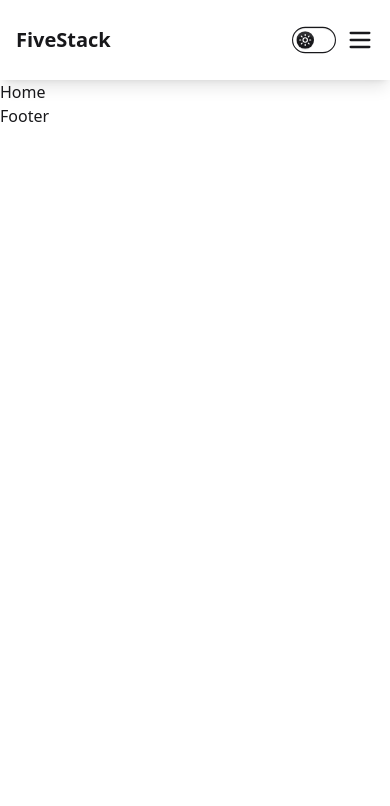
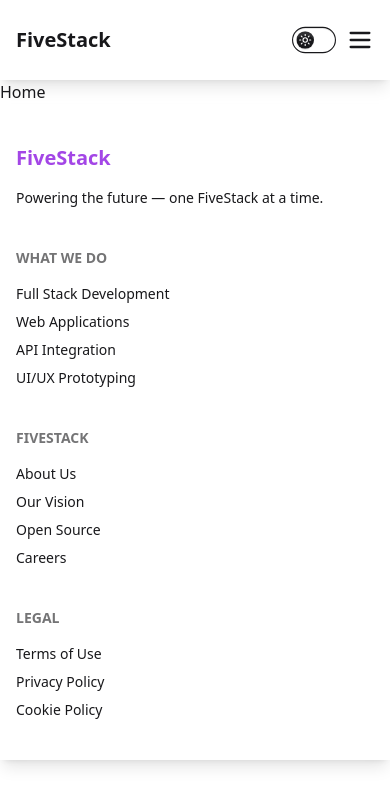
Before and after one commit to JOSEPH-Inalegwu/fivestackdev, a React (Vite) app: page / in a window 390 px wide. Shown: the top 806 px of the page. Built offline with nearby package versions, Linux system fonts and the light colour scheme; what theme-change would draw is missing.

Commit message:
feat: implement responsive footer with dark/light theme support

```diff
--- a/src/Components/Common/Footer/Footer.jsx
+++ b/src/Components/Common/Footer/Footer.jsx
@@ -1,9 +1,47 @@
-import React from 'react'
+import React from 'react';
 
 const Footer = () => {
   return (
-    <div>Footer</div>
-  )
-}
+    <footer className="footer sm:footer-horizontal bg-base text-base-content py-10 px-4 sm:px-11 lg:px-18 transition-colors duration-300 shadow-lg">
+      <aside>
+        {/* Logo */}
+        <div className="flex-shrink-0">
+          <a
+            href="#"
+            className="font-bold text-xl sm:text-3xl text-[#A346E6] transition-colors duration-300"
+          >
+            FiveStack
+          </a>
+        </div>
+        <p className="max-w-xs mt-2 text-sm">
+          Powering the future — one FiveStack at a time.
+        </p>
+      </aside>
 
-export default Footer
+      <nav>
+        <h6 className="footer-title">What We Do</h6>
+        <a className="link link-hover">Full Stack Development</a>
+        <a className="link link-hover">Web Applications</a>
+        <a className="link link-hover">API Integration</a>
+        <a className="link link-hover">UI/UX Prototyping</a>
+      </nav>
+
+      <nav>
+        <h6 className="footer-title">FiveStack</h6>
+        <a className="link link-hover">About Us</a>
+        <a className="link link-hover">Our Vision</a>
+        <a className="link link-hover">Open Source</a>
+        <a className="link link-hover">Careers</a>
+      </nav>
+
+      <nav>
+        <h6 className="footer-title">Legal</h6>
+        <a className="link link-hover">Terms of Use</a>
+        <a className="link link-hover">Privacy Policy</a>
+        <a className="link link-hover">Cookie Policy</a>
+      </nav>
+    </footer>
+  );
+};
+
+export default Footer;
```
